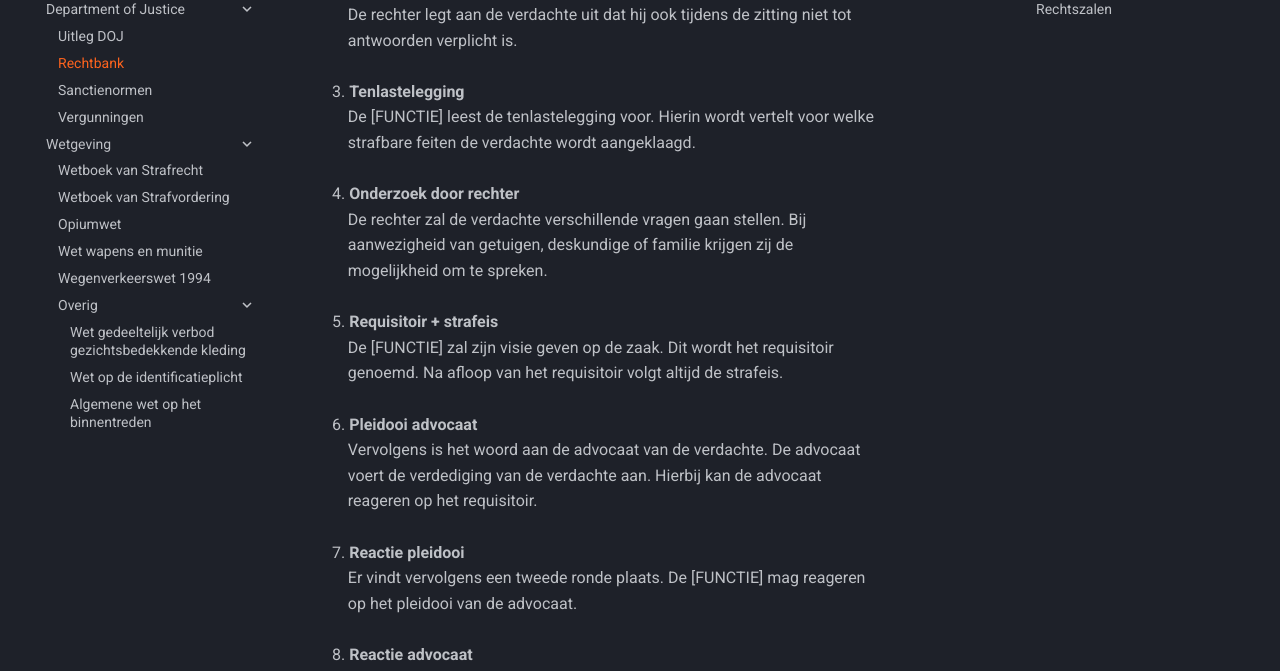
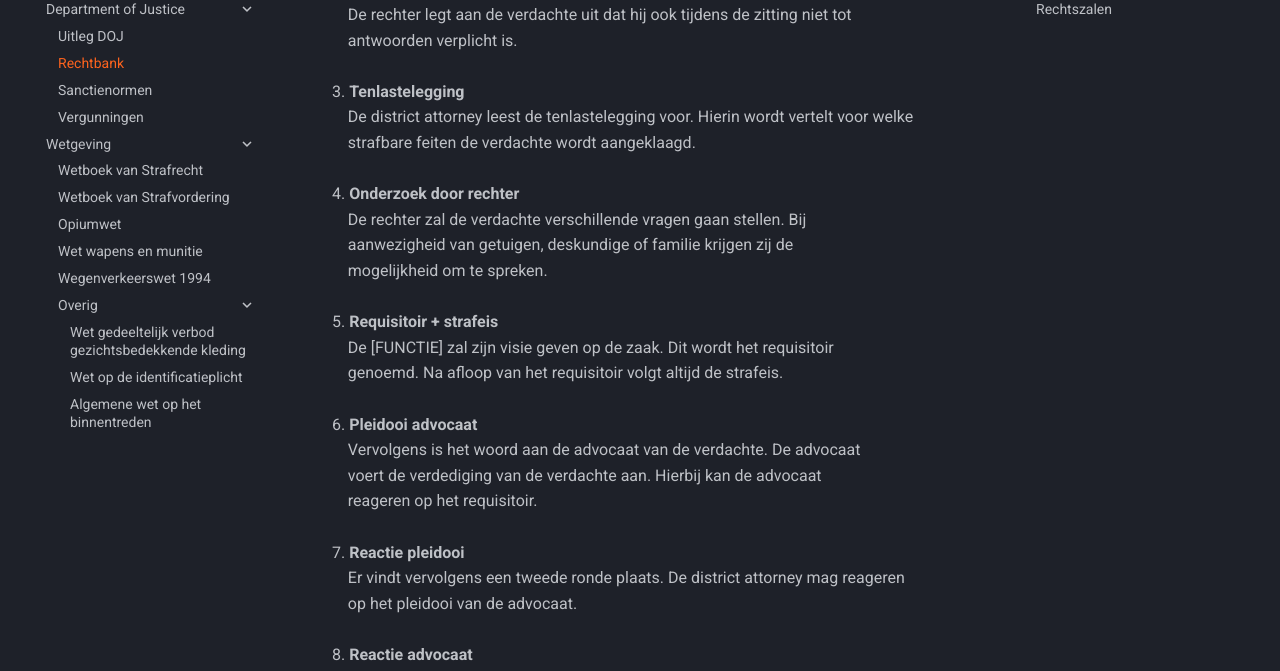
Before and after one commit to NLDenny/wetboek, an MkDocs documentation site: the page built from docs/Department of Justice/rechtbank.md, in a window 1280 px wide and 900 px high, scrolled down 901 px. Shown: the part 153-824 px from the top of the window. Built offline with MkDocs 1.6.1 and Material for MkDocs 9.7.7, drawn with Linux system fonts in a browser that asks for light colours.

Commit message:
Update rechtbank.md

```diff
--- a/docs/Department of Justice/rechtbank.md
+++ b/docs/Department of Justice/rechtbank.md
@@ -31,7 +31,7 @@ Daarom is de verloop van een strafzitting hieronder weergegeven:
 &ensp; &nbsp; &nbsp; &nbsp; &nbsp; &nbsp; De rechter legt aan de verdachte uit dat hij ook tijdens de zitting niet tot <br>
 &ensp; &nbsp; &nbsp; &nbsp; &nbsp; &nbsp; antwoorden verplicht is. <br>
 &ensp; &nbsp; &nbsp; &nbsp; 3. __Tenlastelegging__ <br />
-&ensp; &nbsp; &nbsp; &nbsp; &nbsp; &nbsp; De [FUNCTIE] leest de tenlastelegging voor. Hierin wordt vertelt voor welke <br>
+&ensp; &nbsp; &nbsp; &nbsp; &nbsp; &nbsp; De district attorney leest de tenlastelegging voor. Hierin wordt vertelt voor welke <br>
 &ensp; &nbsp; &nbsp; &nbsp; &nbsp; &nbsp; strafbare feiten de verdachte wordt aangeklaagd. <br>
 &ensp; &nbsp; &nbsp; &nbsp; 4. __Onderzoek door rechter__ <br />
 &ensp; &nbsp; &nbsp; &nbsp; &nbsp; &nbsp; De rechter zal de verdachte verschillende vragen gaan stellen. Bij <br>
@@ -45,7 +45,7 @@ Daarom is de verloop van een strafzitting hieronder weergegeven:
 &ensp; &nbsp; &nbsp; &nbsp; &nbsp; &nbsp; voert de verdediging van de verdachte aan. Hierbij kan de advocaat <br>
 &ensp; &nbsp; &nbsp; &nbsp; &nbsp; &nbsp; reageren op het requisitoir. <br>
 &ensp; &nbsp; &nbsp; &nbsp; 7. __Reactie pleidooi__ <br />
-&ensp; &nbsp; &nbsp; &nbsp; &nbsp; &nbsp; Er vindt vervolgens een tweede ronde plaats. De [FUNCTIE] mag reageren <br>
+&ensp; &nbsp; &nbsp; &nbsp; &nbsp; &nbsp; Er vindt vervolgens een tweede ronde plaats. De district attorney mag reageren <br>
 &ensp; &nbsp; &nbsp; &nbsp; &nbsp; &nbsp; op het pleidooi van de advocaat. <br>
 &ensp; &nbsp; &nbsp; &nbsp; 8. __Reactie advocaat__ <br />
 &ensp; &nbsp; &nbsp; &nbsp; &nbsp; &nbsp; Vervolgens mag ook de advocaat van de verdachte hier weer op reageren. <br>
```
